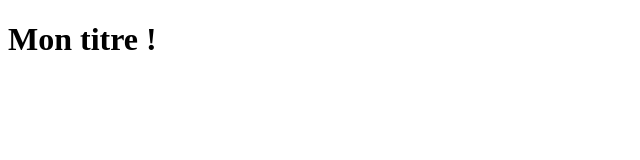
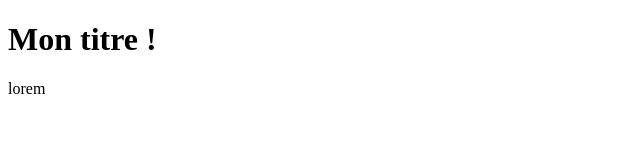
Before and after one commit to ERASSONFACK/ExempleGitCours, a plain HTML site: page Index.html in a window 1280 px wide. Shown: the full height of the page, 0-640 px from the left. Drawn offline with Linux system fonts and the light colour scheme.

Commit message:
Update Index.html

```diff
--- a/Index.html
+++ b/Index.html
@@ -8,5 +8,6 @@
 <body>
     <h1>Mon titre !</h1>
 
+    <P>lorem</P>
 </body>
 </html>
```
